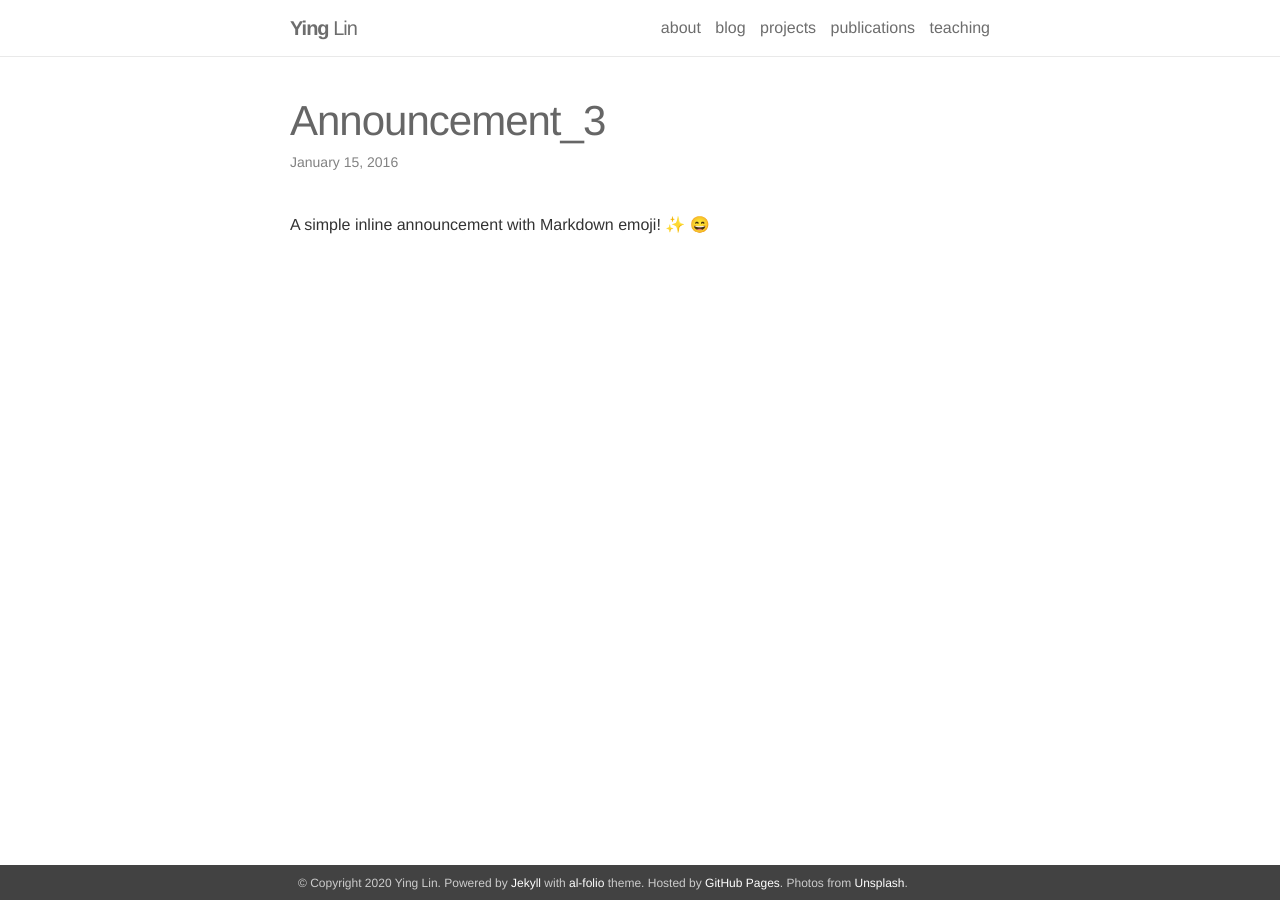
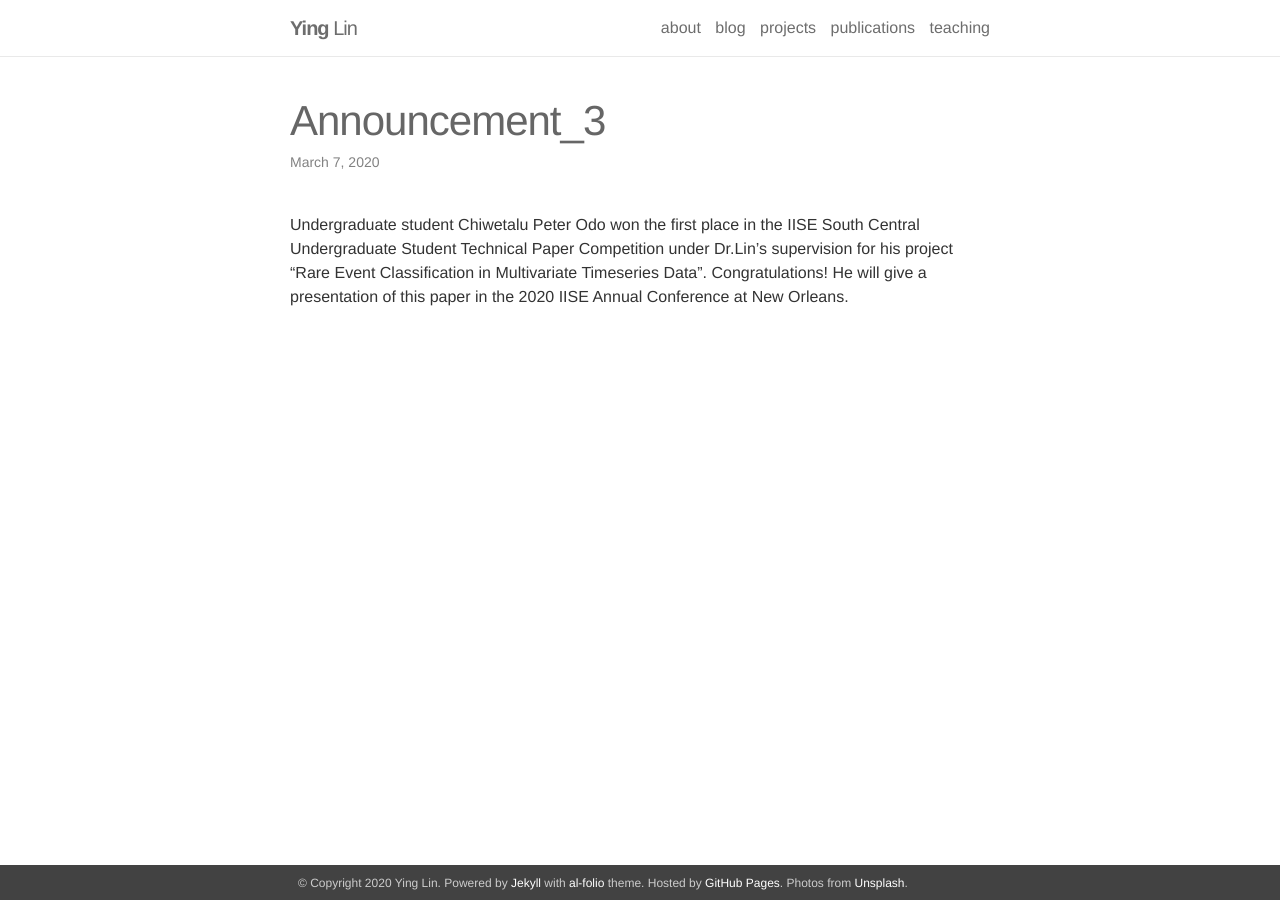
Before and after one commit to shines-lab/shines-lab.github.io, a Jekyll site: the page built from _news/announcement_3.md, in a window 1280 px wide. Built offline with Jekyll 4.4.1, drawn with Linux system fonts in a browser that asks for light colours; nearby versions of some CDN libraries; emoji names are drawn with the system emoji font.

Commit message:
Update announcement_3.md

```diff
--- a/_news/announcement_3.md
+++ b/_news/announcement_3.md
@@ -1,7 +1,7 @@
 ---
 layout: post
-date: 2016-01-15 07:59:00-0400
+date: 2020-03-07
 inline: true
 ---
 
-A simple inline announcement with Markdown emoji! :sparkles: :smile:
+Undergraduate student Chiwetalu Peter Odo won the first place in the IISE South Central Undergraduate Student Technical Paper Competition under Dr.Lin's supervision for his project "Rare Event Classification in Multivariate Timeseries Data". Congratulations! He will give a presentation of this paper in the 2020 IISE Annual Conference at New Orleans.
```
